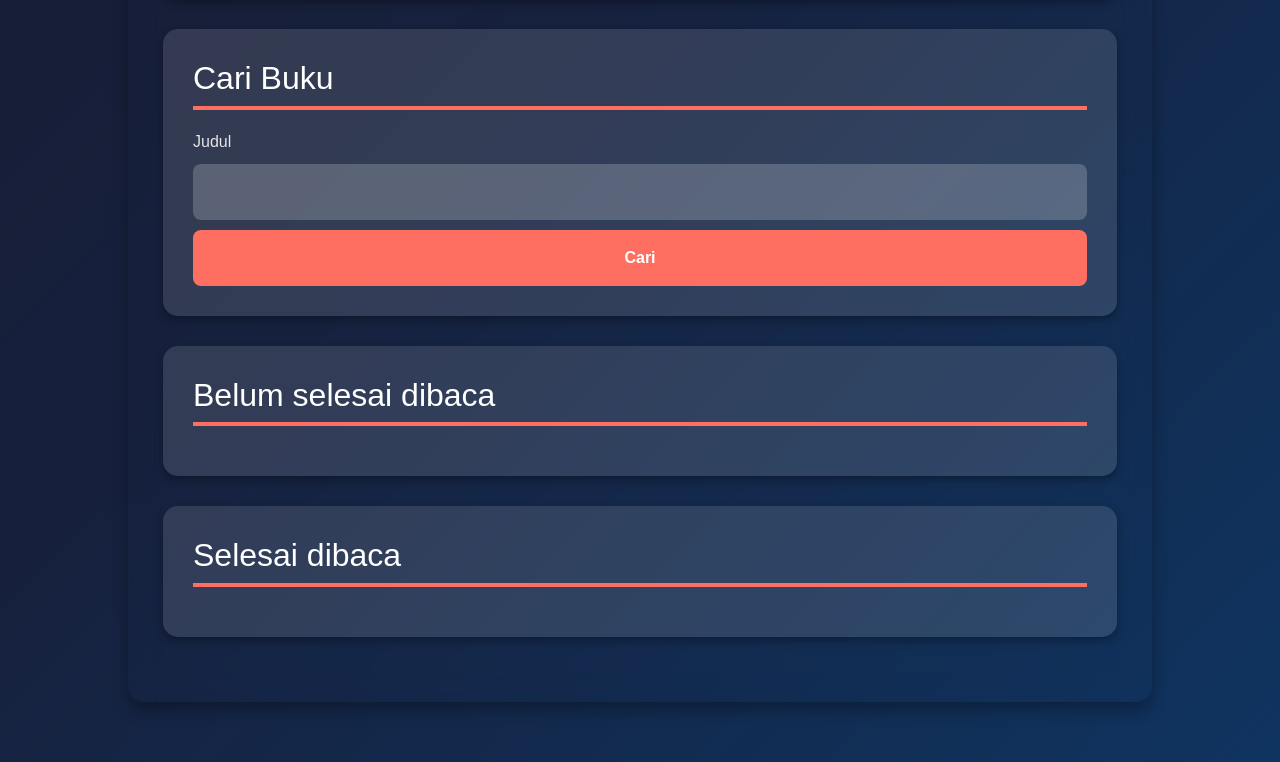
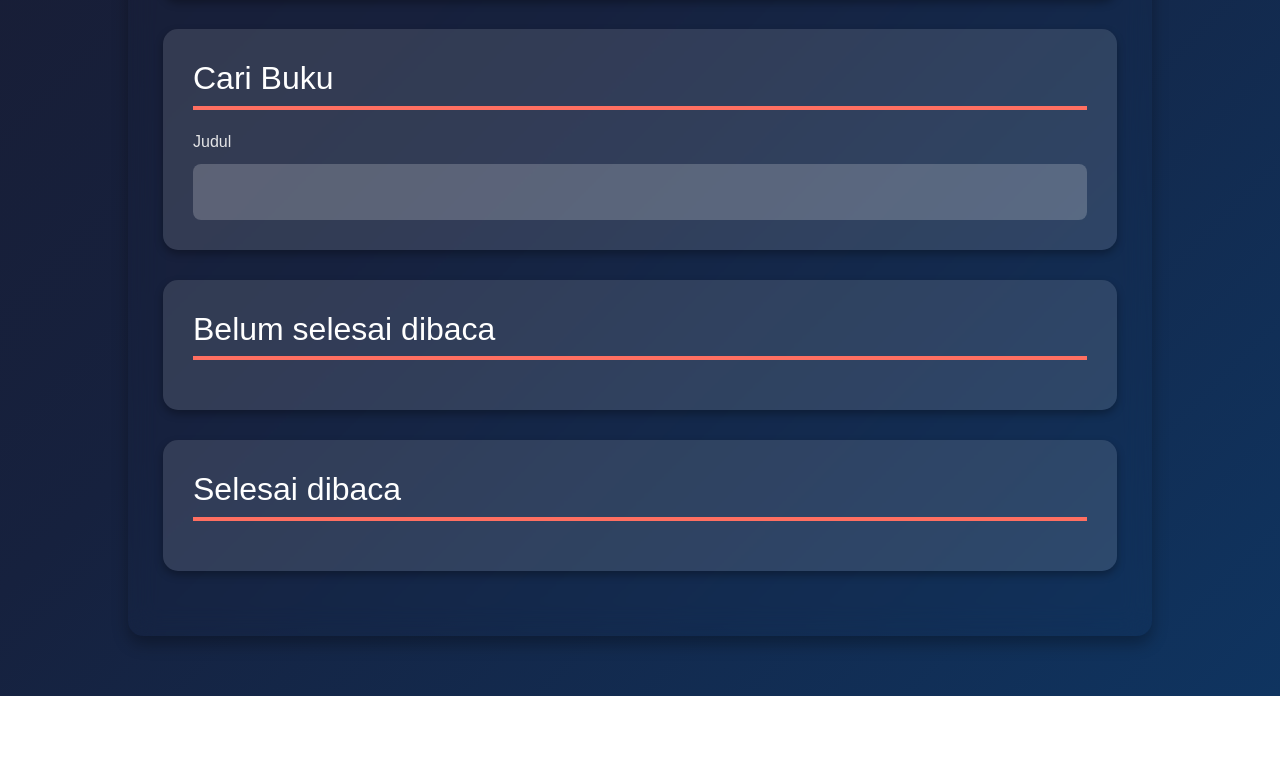
Before and after one commit to daniharmade/bookshelf-app, a plain HTML site: page index.html in a window 1280 px wide. Shown: the part 786-1548 px from the top of the page. After the commit the page ends 1482 px from the top, so only its background shows below. Drawn offline with nearby package versions, Linux system fonts and the light colour scheme; some packages are replaced by stand-ins of ours; a script that the page names is missing.

Commit message:
[Finish] With 5 Star

```diff
--- a/styles.css
+++ b/styles.css
@@ -85,16 +85,7 @@ body {
 }
 
 .custom-btn-search {
-    background: #ff6f61;
-    color: white;
-    padding: 16px 22px;
-    border: none;
-    margin-top: 10px;
-    width: 100%;
-    font-weight: bold;
-    border-radius: 8px;
-    cursor: pointer;
-    transition:  transform 0.2s;
+    display: none;
 }
 
 .custom-btn-add {
```
